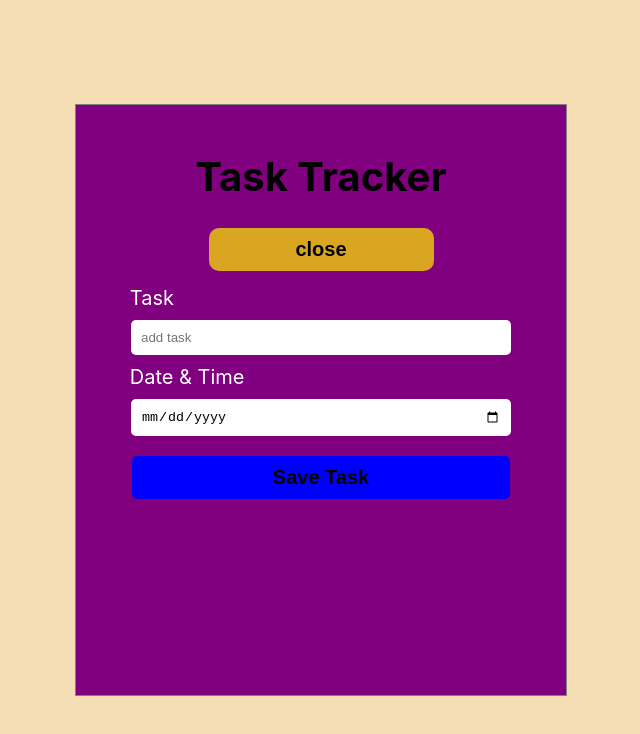
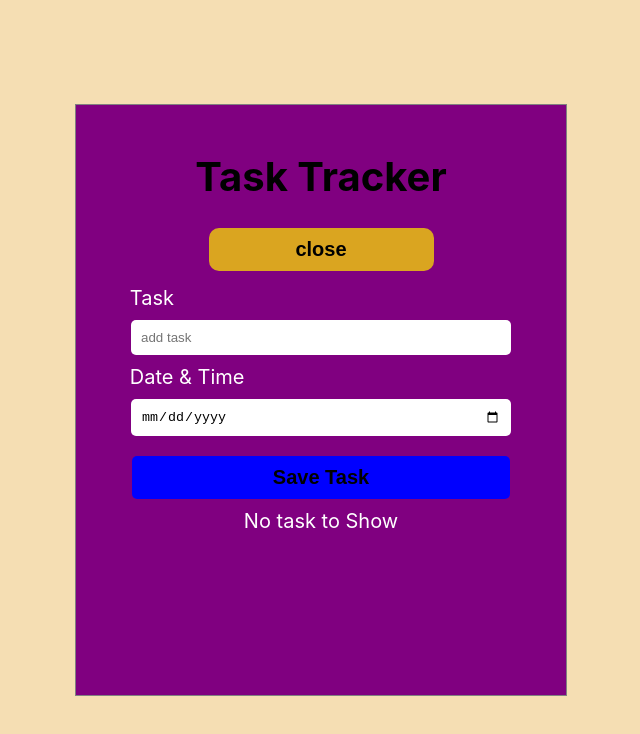
Before and after one commit to SadiKISLAR/todo-list-with-react, a React (Create React App) app: page / in a window 1280 px wide. Shown: the top 734 px of the page, without its empty margins (319-959 px from the left). Built offline with nearby package versions, Linux system fonts and the light colour scheme.

Commit message:
son hali

```diff
--- a/src/App.js
+++ b/src/App.js
@@ -4,6 +4,7 @@ import TodoForm from "./components/TodoForm";
 import TodoList from "./components/Todolist";
 function App() {
   const [close, setClose] = useState(true);
+  const [show, setShow] = useState(true);
   const [todo, setTodo] = useState("");
   const [todos, setTodos] = useState([]);
   const [date, setDate] = useState("");
@@ -56,6 +57,10 @@ function App() {
             <TodoList todos={todos} complateTodo={complateTodo} handleDelete={handleDelete} />
           </div>
         )}
+
+        {show && (
+          <div> No task to Show</div>
+        )}
       </div>
     </div>
   );
```
